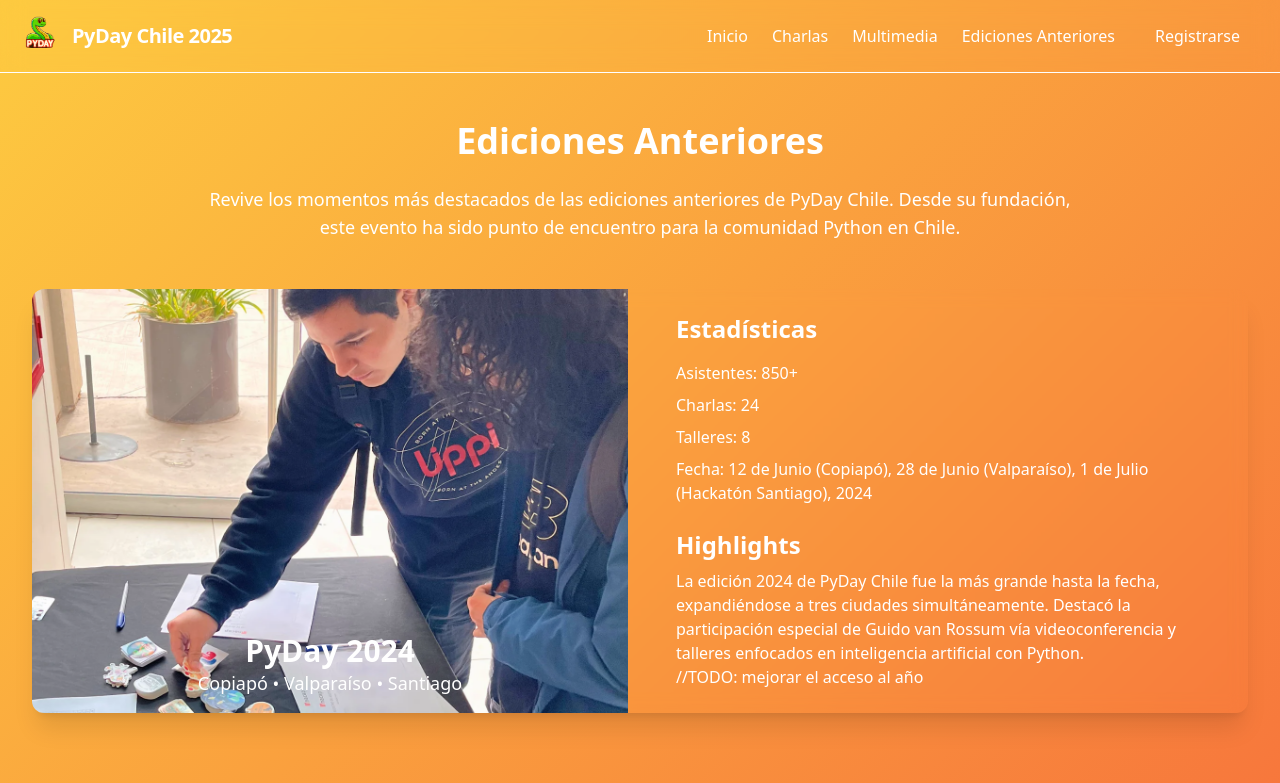
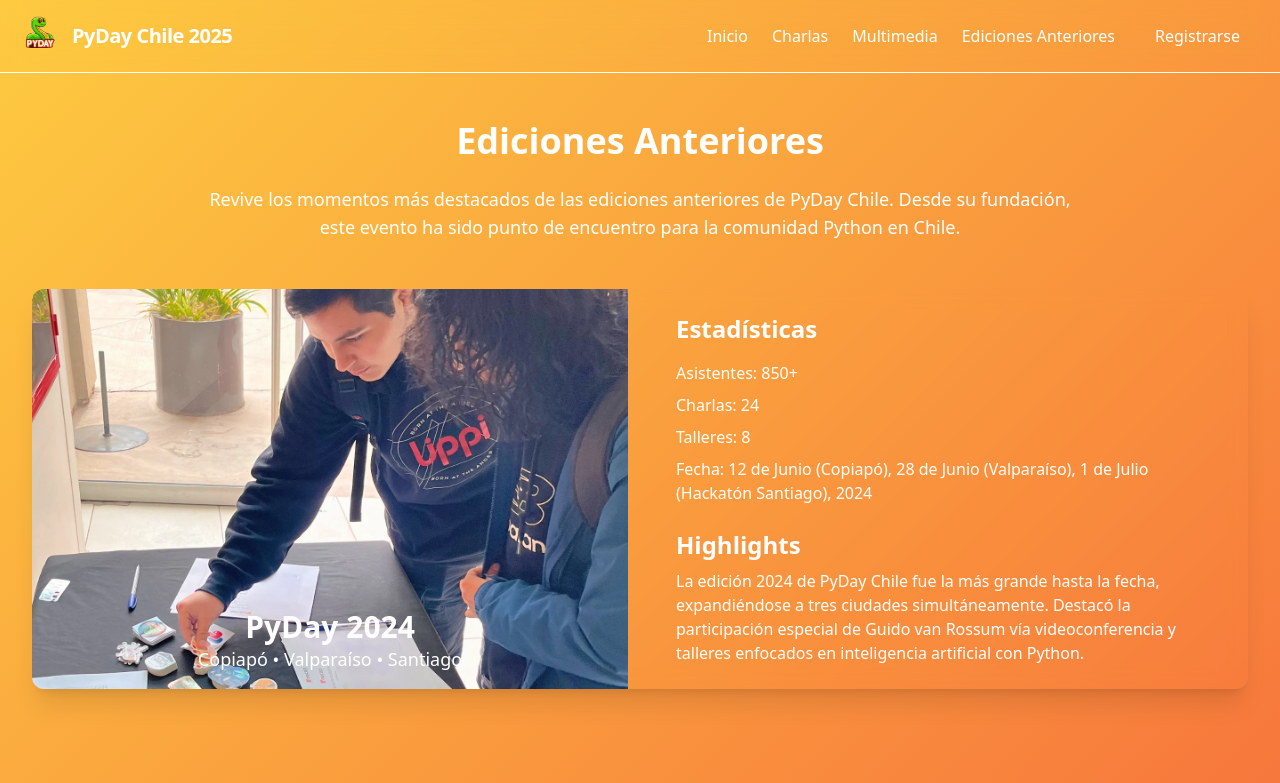
Before and after one commit to python-chile/pydaydotcl, a Next.js app: page /previous-editions in a window 1280 px wide. Shown: the top 783 px of the page. Built offline with nearby package versions, Linux system fonts and the light colour scheme.

Commit message:
Update components colors

```diff
--- a/src/app/previous-editions/page.js
+++ b/src/app/previous-editions/page.js
@@ -68,7 +68,7 @@ export default function PreviousEditionsPage() {
                       <p className="text-py-text">{event.highlights}</p>
                     </div>
                   </div>
-                  //TODO: mejorar el acceso al año
+                  {/* TODO: mejorar el acceso al año  */}
                   {/* Botón único para Fotos y Videos */}
                   {/* <div className="mt-6 flex justify-center">
                     {event.photosLink && (
```
